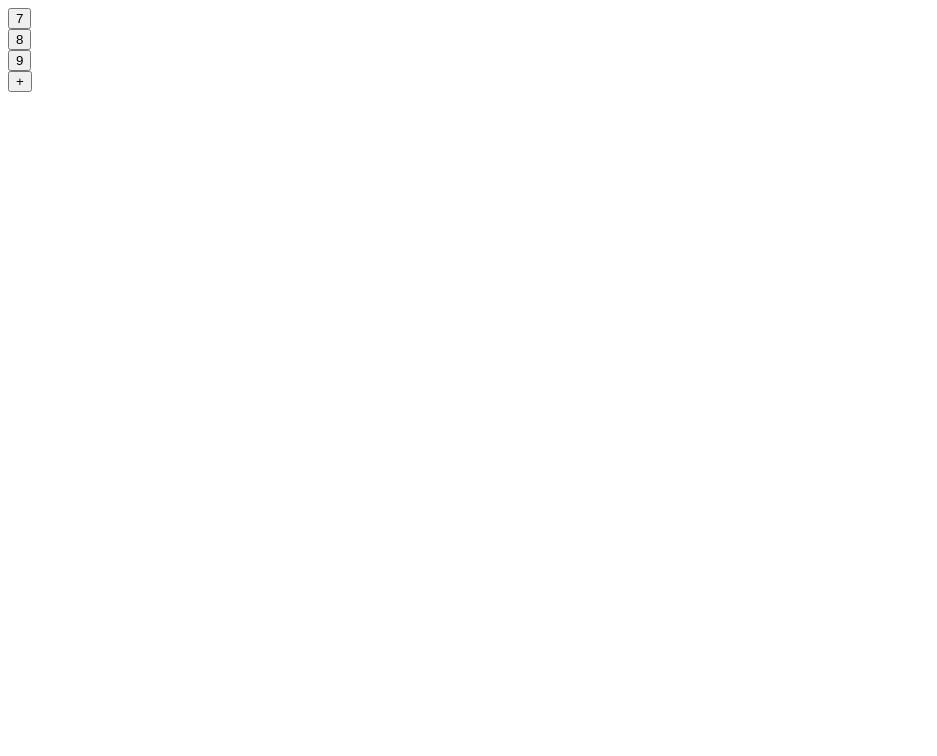
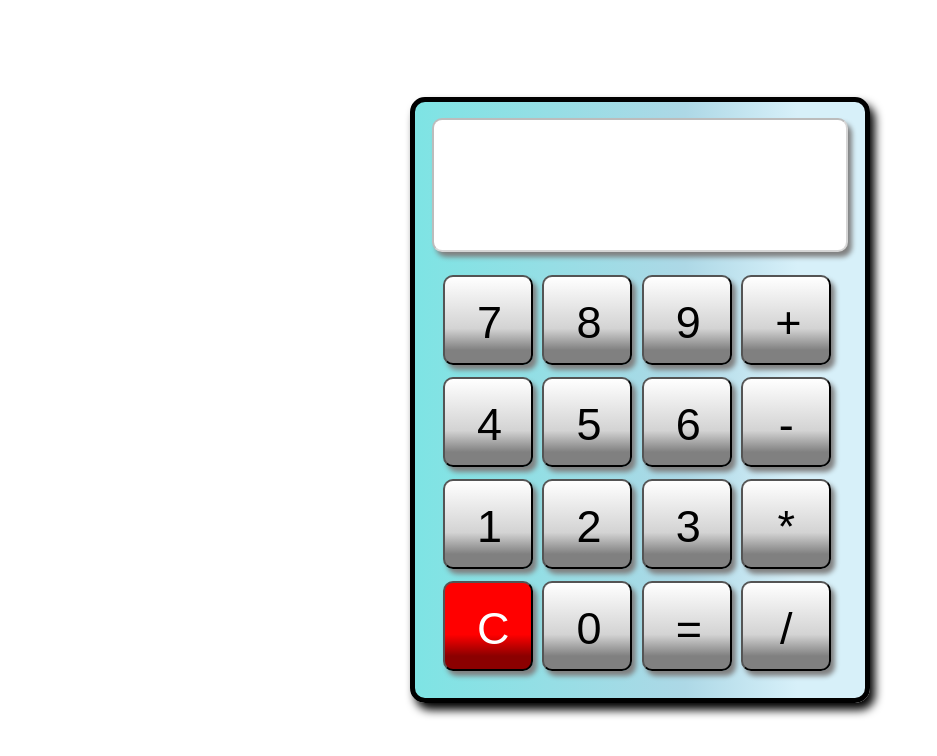
Before and after one commit to J-spark408/excercise_3, a plain HTML site: page index.html in a window 1280 px wide. Shown: the whole page, without its empty margins (0-937 px from the left). Drawn offline with Linux system fonts and the light colour scheme.

Commit message:
adding calculator html,css,js

```diff
--- a/func.js
+++ b/func.js
@@ -0,0 +1,58 @@
+var value = document.querySelector("column-btn");
+var clear = document.getElementById("clear");
+var input = document.getElementById("txt-input");
+var calculated = false;
+
+// document.querySelectorAll("button").forEach(button => {
+//     button.addEventListener("click", display);
+// })
+
+const buttons = document.querySelectorAll("button");
+for (let button of buttons) {
+    button.addEventListener("click", display)
+}
+
+
+function display(e) {
+    input.value += e.target.innerHTML;
+    if (calculated) {
+        clearScreen();
+    }
+
+    if (input.value.charAt(0) == 0) {
+        input.value = e.target.innerHTML;
+    }
+    if ('+-*/'.includes(input.value.charAt(0))) {
+        input.value = "";
+    }
+    const lastChar = input.value[input.value.length - 2];
+    if ('+-*/'.includes(lastChar) && '+-*/'.includes(e.target.innerHTML)) {
+        input.value = input.value.slice(0, -2) + e.target.innerHTML;
+    }
+    if (e.target.innerHTML == '=') {
+        input.value = input.value.slice(0, -1) + "";
+        if ('+-*/'.includes(lastChar)) {
+            input.value = "Invalid input";
+            calculated = true;
+            return;
+        } else {
+            calculate(input.value);
+        }
+    }
+}
+
+function calculate(val) {
+    try {
+        const result = eval(val);
+        input.value = result;
+        calculated = true;
+    } catch (error) {
+        input.value = "Invalid Input"
+    }
+}
+
+clear.addEventListener("click", clearScreen);
+function clearScreen() {
+    input.value = "";
+    calculated = false;
+}
--- a/index.html
+++ b/index.html
@@ -1,29 +1,43 @@
 <!DOCTYPE html>
 
 <html>
+
 <head>
+    <link rel="stylesheet" type="text/css" href="styles.css">
+</head>
 
-</head>
 <body>
     <div class="container">
-        <div class="column">
-            <button>7</button>
+        <div class="calculation">
+            <input type="text" class="output" id="txt-input" disabled>
+        </div>
+        <div class="column-btn">
+            <button class="number">7</button>
+            <button class="number">4</button>
+            <button class="number">1</button>
+            <button id="clear">C</button>
+        </div>
+        <div class="column-btn">
+            <button class="number">8</button>
+            <button class="number">5</button>
+            <button class="number">2</button>
+            <button class="number">0</button>
+        </div>
+        <div class="column-btn">
+            <button class="number">9</button>
+            <button class="number">6</button>
+            <button class="number">3</button>
+            <button id="equal" class="symbol">=</button>
+        </div>
+        <div class="column-btn">
+            <button id="plus" class="symbol">+</button>
+            <button id="minus" class="symbol">-</button>
+            <button id="multi" class="symbol">*</button>
+            <button id="divide" class="symbol">/</button>
         </div>
     </div>
-    <div class="container">
-        <div class="column">
-            <button>8</button>
-        </div>
-    </div>
-    <div class="container">
-        <div class="column">
-            <button>9</button>
-        </div>
-    </div>
-    <div class="container">
-        <div class="column">
-            <button>+</button>
-        </div>
-    </div>
+
+    <script src="func.js"></script>
 </body>
+
 </html>
--- a/styles.css
+++ b/styles.css
@@ -1,7 +1,74 @@
+.container {
+    background: linear-gradient(90deg, rgb(126, 228, 228) 0%, lightblue 60%, rgb(215, 240, 249) 85%);
+    border: 5px solid;
+    border-radius: 15px;
+    box-shadow: 5px 7px 10px black;
+    position: absolute;
+    top: 50%;
+    left: 50%;
+    transform: translate(-50%, -50%);
+    padding: 10px;
+    grid-template-columns: 100px 50px 100px;
+    grid-template-rows: 80px auto 80px;
+    column-gap: 10px;
+    row-gap: 15px;
+    width: 430px;
+}
+
+.calculation {
+    width: 81%;
+}
+
+.output {
+    width: 100%;
+    background-color: white;
+    border: 2px solid white black;
+    text-align: end;
+    font-size: 60px;
+}
+
+.output:focus {
+    outline: none;
+}
+
+.column-btn {
+    padding: 11px;
+    float: left;
+    width: 18%;
+    position: -webkit-sticky;
+    position: sticky;
+}
 
 
-.column {
-    float: left;
-    width: 25%;
-    padding: 15px;
+input,
+button {
+    padding: 20px 32px;
+    border-radius: 10px;
+    font-size: 45px;
+    text-align: center;
+    text-decoration: none;
+    display: inline-block;
+    margin: 6px 7px;
+    width: 90px;
+    height: 90px;
+    box-shadow: 4px 5px 5px gray;
 }
+
+#clear {
+    background: linear-gradient(180deg, red 0%, red 60%, darkred 85%);
+    color: white;
+}
+
+#clear:hover {
+    background: linear-gradient(180deg, pink 0%, lightpink 60%, hotpink 85%);
+}
+
+.number,
+.symbol {
+    background: linear-gradient(180deg, white 0%, lightgrey 60%, grey 85%);
+}
+
+.number:hover,
+.symbol:hover {
+    background: linear-gradient(180deg, white 0%, grey 85%);
+}
```
